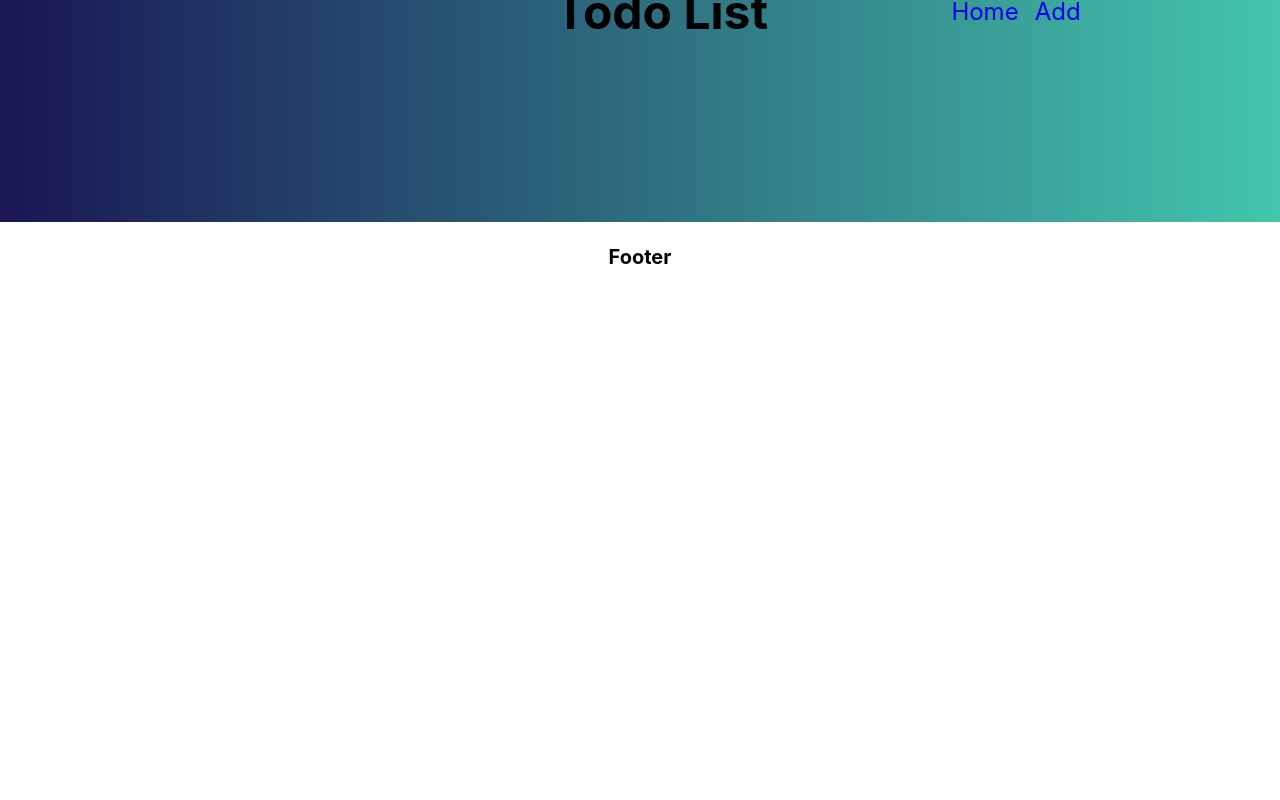
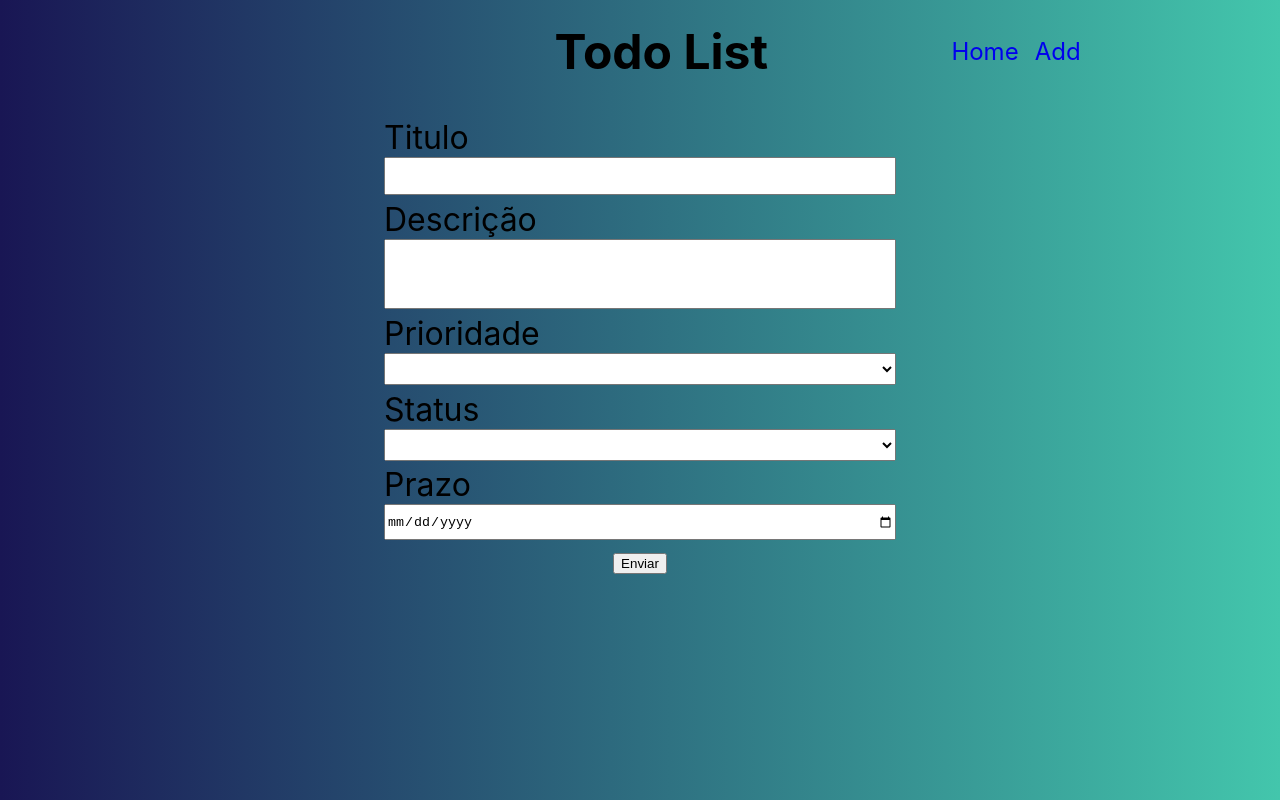
Before and after one commit to paulohenriquegama/todolist-frontend, a React (Create React App) app: page /edit/1 in a window 1280 px wide. Shown: the top 800 px of the page. Built offline with nearby package versions, Linux system fonts and the light colour scheme; no server answers.

Commit message:
Crud completo

```diff
--- a/package.json
+++ b/package.json
@@ -7,6 +7,8 @@
     "@testing-library/react": "^11.1.0",
     "@testing-library/user-event": "^12.1.10",
     "axios": "^0.21.4",
+    "date-fns": "^2.23.0",
+    "date-fns-tz": "^1.1.6",
     "formik": "^2.2.9",
     "react": "^17.0.2",
     "react-dom": "^17.0.2",
--- a/src/pages/create/Create.js
+++ b/src/pages/create/Create.js
@@ -6,11 +6,13 @@
 import { toast } from "react-toastify";
 
 
+
 const Create = () => {
-  const onSubmit = async (values, actions) => {
-    console.log(values.prazo)
+
+  const onSubmit = async (values, { resetForm }) => {
     await Api.post('/add', values).then(tarefa => {
       toast.success("Sucesso!");
+      resetForm();
     }).catch(() => {toast.error("Erro!");})
   }
 
@@ -41,6 +43,7 @@
         validate={validate}
         onSubmit={onSubmit}
         validateOnMount
+        // onReset={onSubmit}
         initialValues={{
           titulo: '',
           desc: '',
--- /dev/null
+++ b/src/pages/edit/Edit.js
@@ -0,0 +1,100 @@
+import React, { useEffect, useState } from 'react'
+import Api from '../../api/api'
+import { toast } from "react-toastify";
+import { format } from 'date-fns'
+import './edit.css'
+import { useHistory } from 'react-router-dom';
+
+const Edit = (props) => {
+  const id = props.match.params.id;
+  const history = useHistory();
+  const [tarefa, setTarefa] = useState({})
+
+  console.log('History: ', history)
+  useEffect(() => {
+    getTarefaById();
+    // eslint-disable-next-line react-hooks/exhaustive-deps
+  },[])
+
+
+  const getTarefaById = () => {
+    Api.get(`tarefas/${id}`).then((response) => {
+      setTarefa(response.data);
+    })
+  }
+
+
+
+  const handleSubmit = async (e) => {
+    e.preventDefault();
+    await Api.put(`tarefas/${id}`, tarefa).then(() => {
+      toast.success("Sucesso!");
+      history.push(`/tarefas/${id}`);
+    }).catch(() => {toast.error("Erro!");})
+  }
+
+  const handleChange = (evento) => {
+    const auxTarefa = { ...tarefa };
+    auxTarefa[evento.target.name] = evento.target.value;
+    setTarefa(auxTarefa);
+  }
+
+  return (
+    <div className="edit">
+          <form onSubmit={handleSubmit}>
+            <div className="formItems">
+              <label>
+                Titulo
+              </label>
+              <input name="titulo" type="text" className="field" value={tarefa.titulo} onChange={handleChange}
+              required/>
+            </div>
+            <div className="formItems">
+              <label>Descrição</label>
+              <input name="desc" type="textarea" className="fieldTextArea"
+              value={tarefa.desc}
+              onChange={handleChange}/>
+            </div>
+            <div className="formItems">
+              <label>Prioridade</label>
+              <select name="prioridade" className="field" value={tarefa.prioridade}
+              onChange={handleChange}
+              required>
+                <option ></option>
+                <option value='1'>1</option>
+                <option value='2'>2</option>
+                <option value='3'>3</option>
+              </select>
+            </div>
+            <div className="formItems">
+              <label>Status</label>
+              <select name="status" className="field"
+              value={tarefa.status}
+              onChange={handleChange}
+              required>
+                <option ></option>
+                <option value='fazer'>Fazer</option>
+                <option value='fazendo'>Fazendo</option>
+                <option value='feito'>Feito</option>
+              </select>
+            </div>
+            <div className="formItems">
+              <label>Prazo</label>
+              <input name="prazo" type="date" className="field" value={ tarefa.prazo ?  format(new Date(tarefa.prazo), 'yyyy-MM-dd') : "" }
+              onChange={handleChange}
+              required/>
+            </div>
+            <div>
+              <button type="submit"
+
+              >
+                Enviar
+              </button>
+            </div>
+          </form>
+
+    </div>
+  )
+}
+
+export default Edit
--- /dev/null
+++ b/src/pages/edit/edit.css
@@ -0,0 +1,32 @@
+.edit{
+  /* background-color: greenyellow; */
+  width: 50%;
+  height: 100vh;
+  font-size: clamp(1rem, 1.5rem, 2rem);
+}
+
+.formItems{
+  width: 100%;
+  display: flex;
+  flex-direction: column;
+  font-size: 2rem;
+}
+
+.formItems label{
+  text-align: left;
+}
+.field{
+  height: 2rem;
+  margin-bottom: .3rem;
+}
+.fieldTextArea{
+  margin-bottom: .3rem;
+  height: 4rem;
+}
+
+abbr{
+  font-size: 1rem;
+  text-decoration: none;
+  margin-left:.3rem;
+  color: red;
+}
--- a/src/pages/view/View.js
+++ b/src/pages/view/View.js
@@ -2,15 +2,19 @@
 import Api from '../../api/api';
 import './view.css'
 import Delete from '../delete/Delete'
+import { Link } from 'react-router-dom';
+import { format, addDays } from 'date-fns'
 
 
 const View = (props) => {
   const [tarefa, setTarefa] = useState({})
 
   const id = props.match.params.id;
+
   console.log('Id: ', id)
   useEffect(() => {
     getTarefaById();
+    // eslint-disable-next-line react-hooks/exhaustive-deps
   },[])
 
   const getTarefaById = () => {
@@ -26,10 +30,13 @@
       <h3 className='viewItem'>Descrição: {tarefa.desc}</h3>
       <h3 className='viewItem'>Prioridade: {tarefa.prioridade}</h3>
       <h3 className='viewItem'>Status: {tarefa.status}</h3>
-      <h3 className='viewItem'>Prazo: {tarefa.prazo}</h3>
+      <h3 className='viewItem'>Prazo: { tarefa.prazo ?  format(addDays(new Date(tarefa.prazo),1), 'dd/MM/yyyy') : "" }</h3>
       <h3 className='viewItem'>Data Criação: {tarefa.dataCriacao}</h3>
       <div className='bloco-button'>
         <Delete tarefa={tarefa}/>
+        <Link to={`/edit/${id}`}>
+         <button className="btn-padrao">Editar</button>
+        </Link>
       </div>
     </div>
   )
--- a/src/pages/view/view.css
+++ b/src/pages/view/view.css
@@ -10,5 +10,9 @@
   display: flex;
   flex-direction: column;
   align-items: flex-start;
+}
 
+.bloco-button{
+  display: flex;
+  justify-content: center;
 }
--- a/src/routes/routes.js
+++ b/src/routes/routes.js
@@ -1,6 +1,7 @@
 import React from 'react'
 import { Route, Switch } from 'react-router'
 import Create from '../pages/create/Create'
+import Edit from '../pages/edit/Edit'
 import Home from '../pages/home/Home'
 import View from '../pages/view/View'
 import './routes.css'
@@ -11,6 +12,7 @@
       <Switch>
         <Route path="/" exact component={Home}/>
         <Route path="/tarefas/:id" component={View}/>
+        <Route path="/edit/:id" component={Edit}/>
         <Route path="/create" component={Create}/>
       </Switch>
     </div>
--- a/src/schema.js
+++ b/src/schema.js
@@ -1,9 +1,10 @@
 import * as Yup from 'yup';
+import { subDays } from 'date-fns'
 
 export default Yup.object().shape({
   titulo: Yup.string().min(2).required(),
   desc: Yup.string().min(3),
   prioridade: Yup.string().required(),
   status: Yup.string().required(),
-  prazo: Yup.date().required()
+  prazo: Yup.date().min(subDays(new Date(),1)).required()
 })
```
Also changed, not shown: 1 other file (tests, documents, lock files or other folders).
